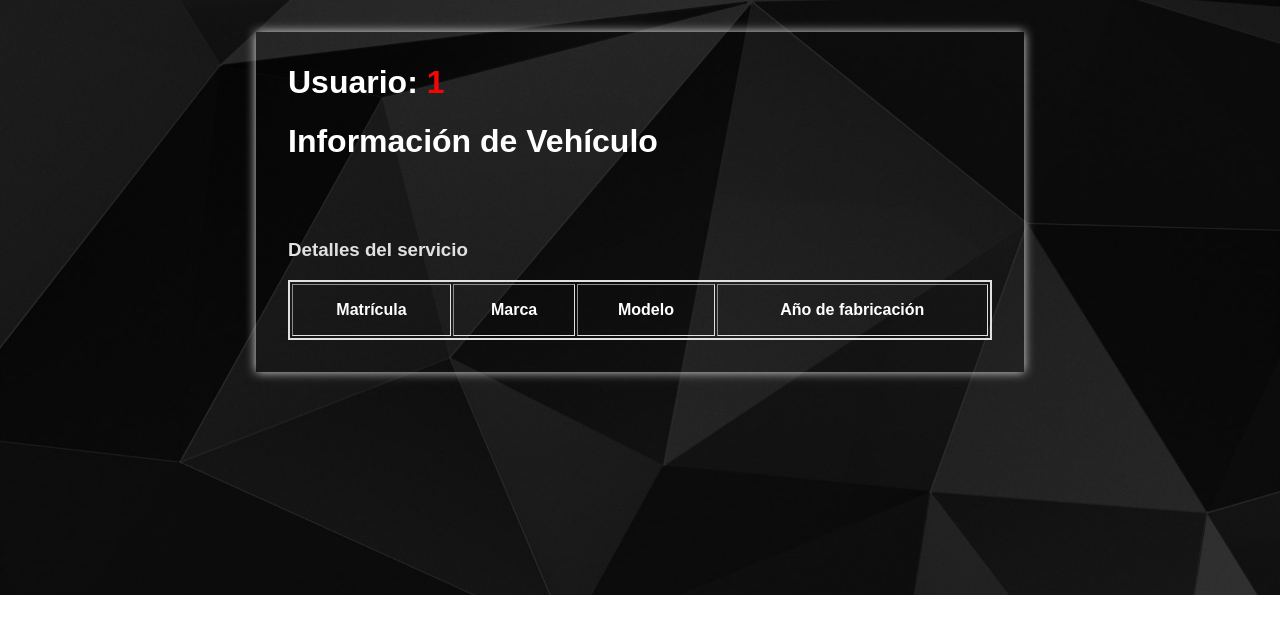
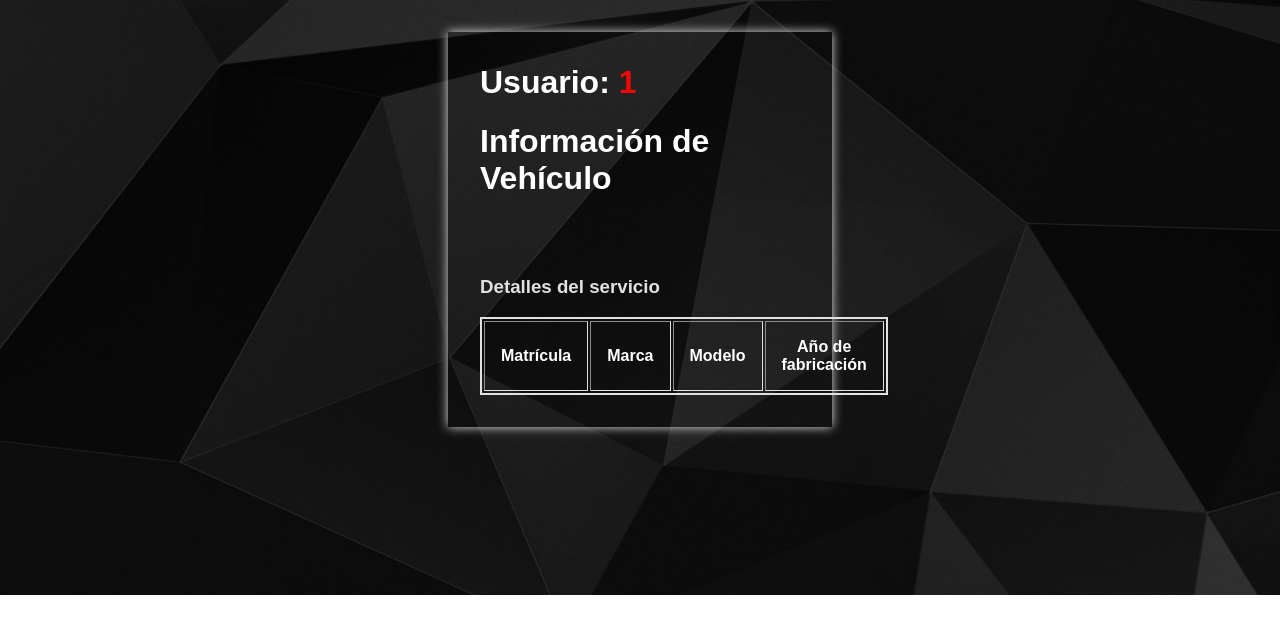
Before and after one commit to Carlitosaguilaar/ProyectoServidoresT1, a PHP site: page /detalles_servicios.php?nombre_usu=1 in a window 1280 px wide. Shown: the part 125-759 px from the top of the page. Run offline with PHP 8.4, Linux system fonts and the light colour scheme; data that the repository does not hold is empty.

Commit message:
cambios css

```diff
--- a/app.css
+++ b/app.css
@@ -184,7 +184,7 @@ body{
 
 }
 .formulario_3{
-    width: 60%;
+
 }
 .formulario_3 .inputs{
     padding: 1rem;
```
